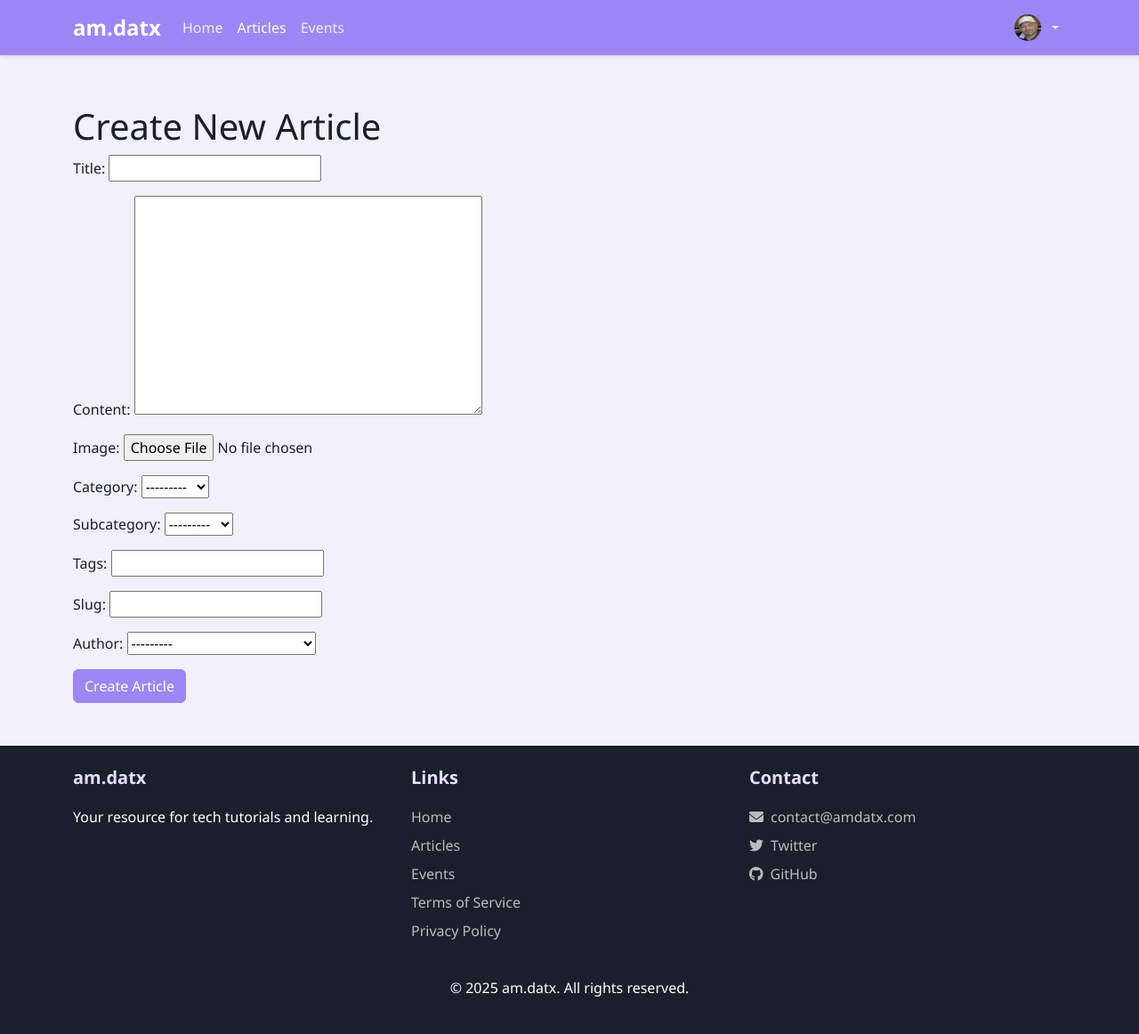
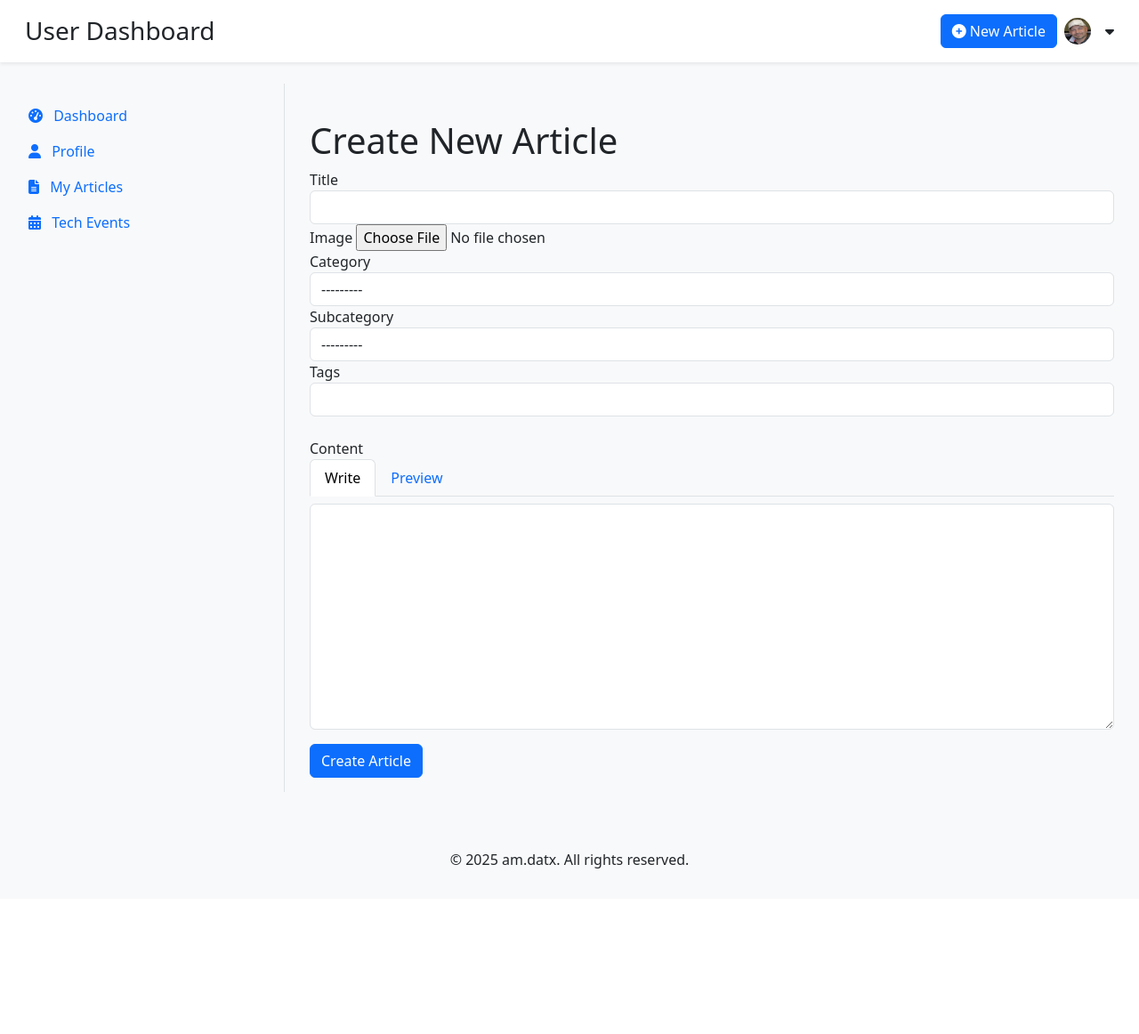
Before and after one commit to alimalek80/django-blog-coding-tutorial, a Django app: page /articles/create/ in a window 1280 px wide. Shown: the whole page at 89% size. After the commit the page ends 976 px from the top, so only its background shows below. Run offline with Django 5.2, Linux system fonts and the light colour scheme; a user stored in the database is signed in; data comes from the database, SQL or seed files in the repository; both versions use the stored data as it was after the commit; some libraries are stand-ins or nearby versions.

Commit message:
Create markdown preview tab base by bootstrap for create article template

```diff
--- a/articles/forms.py
+++ b/articles/forms.py
@@ -2,10 +2,15 @@
 
 from .models import Article, Comment
 
+
 class ArticleForm(forms.ModelForm):
     class Meta:
         model = Article
-        fields = '__all__'
+        fields = ['title', 'content', 'image', 'category', 'subcategory', 'tags']
+        widgets = {
+            'content': forms.Textarea(attrs={'class': 'form-control', 'rows': 10}),
+        }
+
 
 class CommentForm(forms.ModelForm):
     class Meta:
--- a/articles/templates/articles/create_article.html
+++ b/articles/templates/articles/create_article.html
@@ -1,14 +1,99 @@
-{% extends 'base.html' %}
+{% extends 'base-dashboard.html' %}
+{% load widget_tweaks %}
 
 {% block title %}Create Article - am.datx{% endblock %}
 
 {% block content %}
 <div class="container mt-4">
     <h1>Create New Article</h1>
+
     <form method="post" enctype="multipart/form-data">
         {% csrf_token %}
-        {{ form.as_p }}
-        <button type="submit" class="btn btn-primary">Create Article</button>
+
+        <div class="form-group">
+            <label for="{{ form.title.id_for_label }}">Title</label>
+            {{ form.title|add_class:"form-control" }}
+        </div>
+
+        <div class="form-group">
+            <label for="{{ form.image.id_for_label }}">Image</label>
+            {{ form.image|add_class:"form-control-file" }}
+            <img id="image-preview" src="#" alt="Image Preview" class="img-fluid mt-2 d-none" style="max-height: 250px;">
+
+        </div>
+
+        <div class="form-group">
+            <label for="{{ form.category.id_for_label }}">Category</label>
+            {{ form.category|add_class:"form-control" }}
+        </div>
+
+        <div class="form-group">
+            <label for="{{ form.subcategory.id_for_label }}">Subcategory</label>
+            {{ form.subcategory|add_class:"form-control" }}
+        </div>
+
+        <div class="form-group">
+            <label for="{{ form.tags.id_for_label }}">Tags</label>
+            {{ form.tags|add_class:"form-control" }}
+        </div>
+
+        <!-- Tabbed Markdown Editor -->
+        <div class="form-group mt-4">
+            <label for="{{ form.content.id_for_label }}">Content</label>
+
+            <ul class="nav nav-tabs" id="markdownTab" role="tablist">
+                <li class="nav-item" role="presentation">
+                    <button class="nav-link active" id="write-tab" data-bs-toggle="tab" data-bs-target="#write" type="button" role="tab" aria-controls="write" aria-selected="true">Write</button>
+                </li>
+                <li class="nav-item" role="presentation">
+                    <button class="nav-link" id="preview-tab" data-bs-toggle="tab" data-bs-target="#preview" type="button" role="tab" aria-controls="preview" aria-selected="false">Preview</button>
+                </li>
+            </ul>
+
+            <div class="tab-content mt-2" id="markdownTabContent">
+                <div class="tab-pane fade show active" id="write" role="tabpanel" aria-labelledby="write-tab">
+                    {{ form.content }}
+                </div>
+                <div class="tab-pane fade p-3 border bg-light" id="preview" role="tabpanel" aria-labelledby="preview-tab">
+                    <div id="markdown-preview">Nothing to preview.</div>
+                </div>
+            </div>
+        </div>
+
+        <button type="submit" class="btn btn-primary mt-3">Create Article</button>
     </form>
 </div>
+
+<!-- Load marked.js -->
+<script src="https://cdn.jsdelivr.net/npm/marked/marked.min.js"></script>
+<script>
+    const contentInput = document.getElementById("id_content");
+    const previewDiv = document.getElementById("markdown-preview");
+
+    // Update preview when tab is clicked
+    document.getElementById("preview-tab").addEventListener("click", function () {
+        const markdownText = contentInput.value;
+        previewDiv.innerHTML = marked.parse(markdownText);
+    });
+
+
+        const imageInput = document.getElementById("id_image");
+    const imagePreview = document.getElementById("image-preview");
+
+    imageInput.addEventListener("change", function () {
+        const file = this.files[0];
+        if (file) {
+            const reader = new FileReader();
+
+            reader.onload = function (e) {
+                imagePreview.src = e.target.result;
+                imagePreview.classList.remove("d-none");
+            };
+
+            reader.readAsDataURL(file);
+        } else {
+            imagePreview.classList.add("d-none");
+        }
+    });
+</script>
 {% endblock %}
--- a/datixblog/settings.py
+++ b/datixblog/settings.py
@@ -147,6 +147,8 @@
 MARKDOWNX_MEDIA_URL = '/media/markdownx/'  # URL to access uploaded images
 MARKDOWNX_UPLOAD_CONTENT_TYPES = ['image/jpeg', 'image/png', 'image/gif']
 MARKDOWNX_UPLOAD_MAX_SIZE = 5 * 1024 * 1024  # 5 MB limit
+MARKDOWNX_EDITOR_RESIZABLE = True
+MARKDOWNX_SERVER_CALL_LATENCY = 500
 
 SITE_ID = 1  # Required for markdownx
 
--- a/templates/base-dashboard.html
+++ b/templates/base-dashboard.html
@@ -10,6 +10,8 @@
     <link href="https://cdn.jsdelivr.net/npm/bootstrap@5.3.2/dist/css/bootstrap.min.css" rel="stylesheet">
     <!-- Font Awesome -->
     <link rel="stylesheet" href="https://cdnjs.cloudflare.com/ajax/libs/font-awesome/6.4.2/css/all.min.css">
+    <!-- Marked.js for Markdown parsing -->
+    <script src="https://cdn.jsdelivr.net/npm/marked/marked.min.js "></script>
     <!-- Custom CSS -->
     <link rel="stylesheet" href="{% static 'css/style_dashboard.css' %}">
     {% block extra_css %}{% endblock %}
@@ -24,16 +26,22 @@
             <div class="d-flex align-items-center">
                 <a href="#" class="btn btn-primary me-2"><i class="fas fa-plus-circle"></i> New Article</a>
                 <div class="dropdown">
-                        <a href="#" class="text-decoration-none text-dark d-flex align-items-center gap-2" data-bs-toggle="dropdown">
-                            <img src="{{ request.user.profile.image.url }}" alt="Profile Picture" class="rounded-circle avatar-sm" />
+                    <a href="#" class="text-decoration-none text-dark d-flex align-items-center gap-2"
+                       data-bs-toggle="dropdown">
+                        <img src="{{ request.user.profile.image.url }}" alt="Profile Picture"
+                             class="rounded-circle avatar-sm"/>
                         <span>{{ request.user.username }}</span>
                         <i class="fas fa-caret-down"></i>
                     </a>
                     <ul class="dropdown-menu dropdown-menu-end">
-                            <li><a class="dropdown-item" href="#"><i class="fas fa-tachometer-alt me-2"></i>Dashboard</a></li>
+                        <li><a class="dropdown-item" href="#"><i class="fas fa-tachometer-alt me-2"></i>Dashboard</a>
+                        </li>
                         <li><a class="dropdown-item" href="#"><i class="fas fa-user me-2"></i>Profile</a></li>
-                            <li><hr class="dropdown-divider"></li>
-                            <li><a class="dropdown-item" href="{% url 'logout' %}"><i class="fas fa-sign-out-alt me-2"></i>Logout</a></li>
+                        <li>
+                            <hr class="dropdown-divider">
+                        </li>
+                        <li><a class="dropdown-item" href="{% url 'logout' %}"><i class="fas fa-sign-out-alt me-2"></i>Logout</a>
+                        </li>
                     </ul>
                 </div>
             </div>
@@ -48,12 +56,14 @@
         <aside class="col-md-3 bg-light p-3 border-end">
             <ul class="nav flex-column nav-pills">
                 <li class="nav-item">
-                        <a href="{% url 'dashboard_home' %}" class="nav-link {% if 'dashboard_home' in request.resolver_match.view_name %}active{% endif %}">
+                    <a href="{% url 'dashboard_home' %}"
+                       class="nav-link {% if 'dashboard_home' in request.resolver_match.view_name %}active{% endif %}">
                         <i class="fas fa-tachometer-alt me-2"></i> Dashboard
                     </a>
                 </li>
                 <li class="nav-item">
-                        <a href="{% url 'profile_view' %}" class="nav-link {% if 'profile_view' in request.resolver_match.view_name %}active{% endif %}">
+                    <a href="{% url 'profile_view' %}"
+                       class="nav-link {% if 'profile_view' in request.resolver_match.view_name %}active{% endif %}">
                         <i class="fas fa-user me-2"></i> Profile
                     </a>
                 </li>
```
Also changed, not shown: templates/markdownx/widget.html (added, +8 -0 lines), db.sqlite3. Lines whose indentation alone changed are shown as unchanged.
